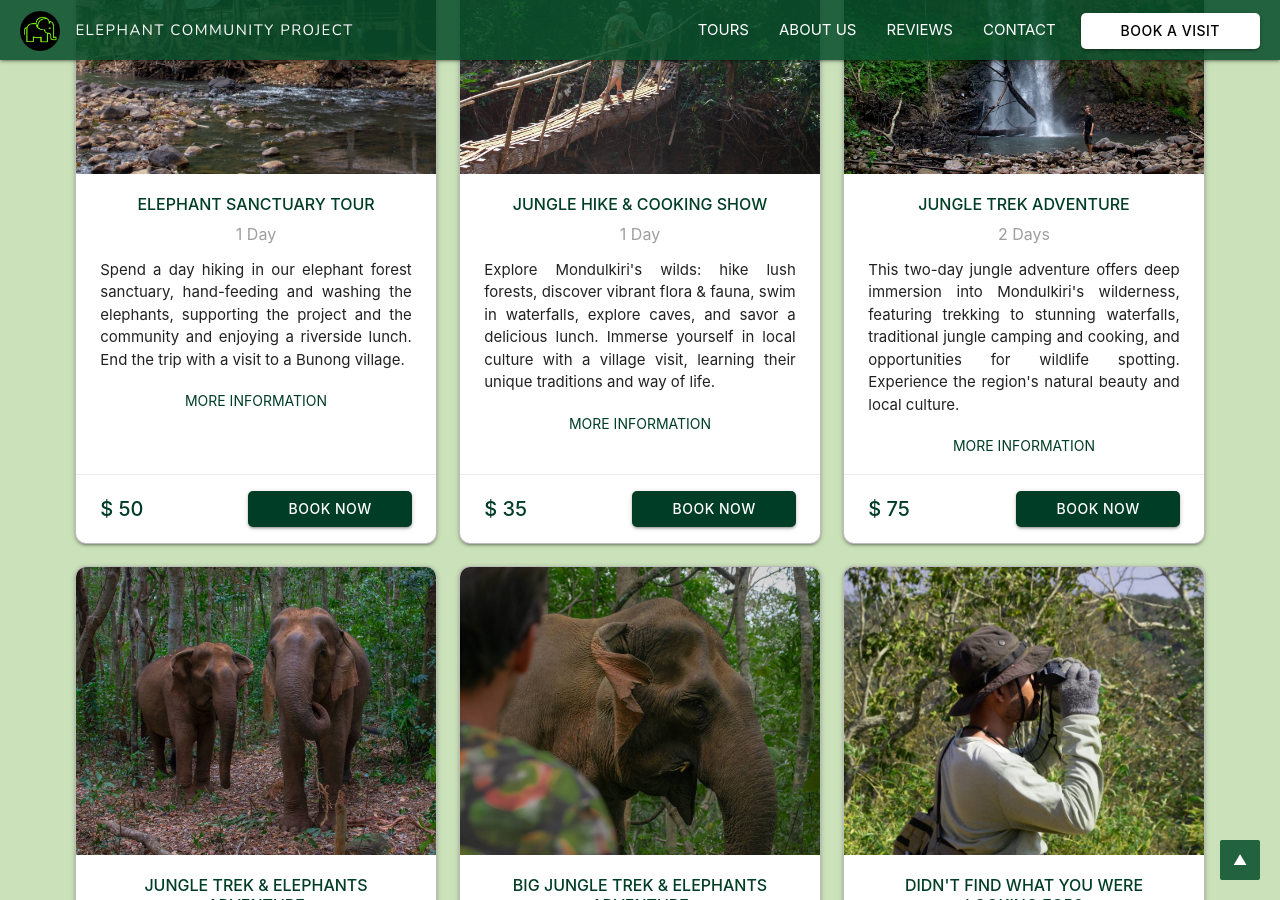
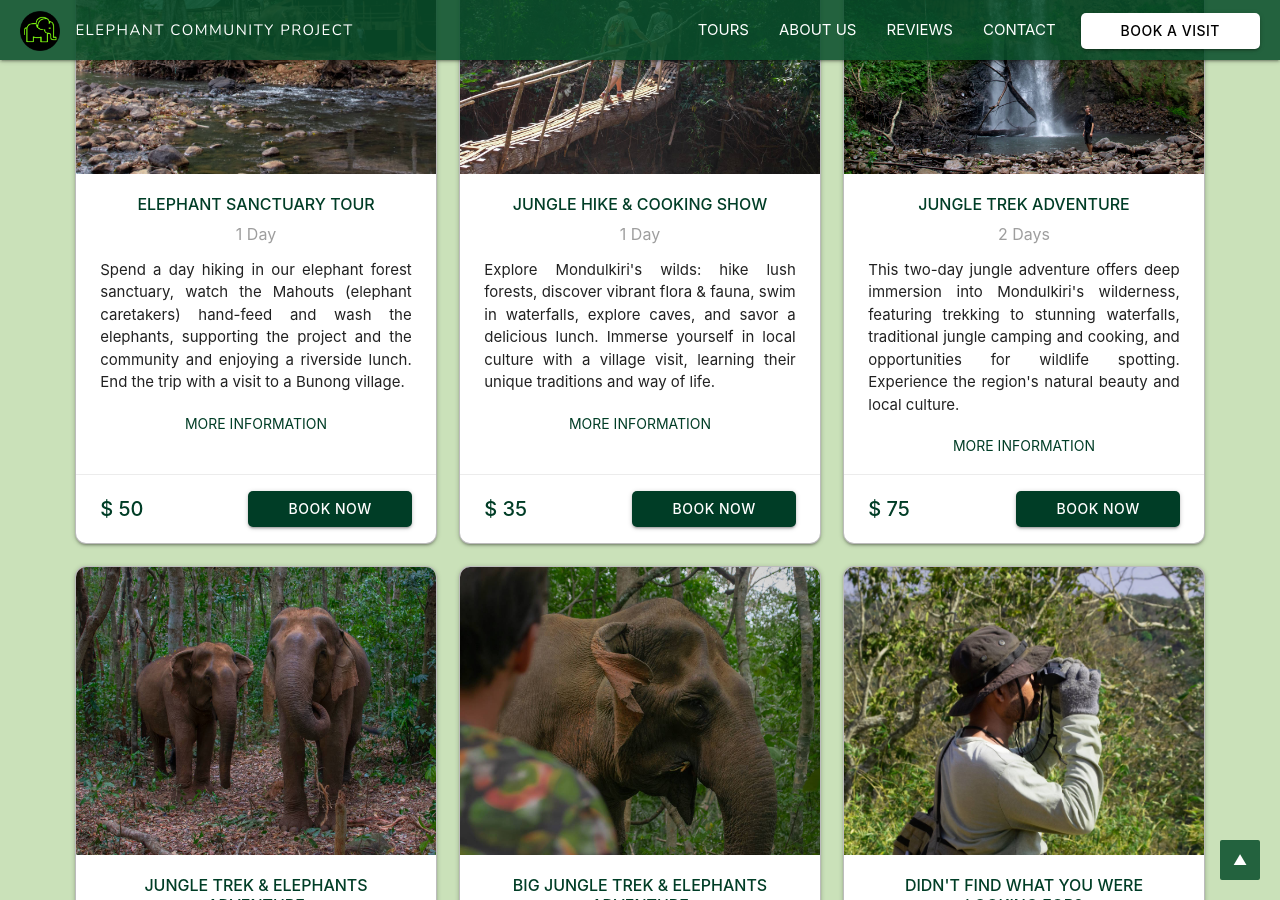
Before and after one commit to yong-lim/elephant, a Jekyll site: the page built from index.md, in a window 1280 px wide and 900 px high, scrolled down 1174 px. Built offline with Jekyll 4.4.1, drawn with Linux system fonts in a browser that asks for light colours; nearby versions of some CDN libraries.

Commit message:
Reword so that visitors can't interact with elephants but the Mahouts can

```diff
--- a/_data/tours.yml
+++ b/_data/tours.yml
@@ -3,13 +3,13 @@
   price: "$ 50"
   code: "e"
   btn-text: "Book Now"
-  short-description: "Spend a day hiking in our elephant forest sanctuary, hand-feeding and washing the elephants, supporting the project and the community and enjoying a riverside lunch. End the trip with a visit to a Bunong village."
+  short-description: "Spend a day hiking in our elephant forest sanctuary, watch the Mahouts (elephant caretakers) hand-feed and wash the elephants, supporting the project and the community and enjoying a riverside lunch. End the trip with a visit to a Bunong village."
   description:
   highlights: >
     Spend a day at the working elephant rescue sanctuary.
     <br>Contribute to the rehabilitation of working elephants and a community-based conservation project in Mondulkiri.
     <br>Hike through local forests and natural habitats.
-    <br>Hand-feed elephants and observe them in their natural habitat. No performance tricks or elephant riding are offered.
+    <br>Watch the Mahouts (elephant caretakers) hand-feed the elephants and observe them in their natural habitat. No performance tricks or elephant riding are offered.
     <br>Enjoy a lunch break at the sanctuary's base camp by the O'tey River, with the opportunity to swim at a waterfall.
     <br>Visit an indigenous village and learn about their unique culture and traditions.
   itinerary: >
@@ -17,11 +17,11 @@
     We travel south to our Elephant Sanctuary Forest (12 km / 20 min).
     The drive offers scenic views of the community forest which our project helps to protect.
     <br><b>9:00 AM:</b> We begin with a short hike down the valley. Before meeting the elephants, the guide explains the safety rules, the project goals and the importance of protecting Mondulkiri’s wildlife and habitat.
-    We meet and feed the elephants and follow them to observe how they roam freely and eat in the jungle. We observe their natural behaviors, such as how they consume bamboo, grasses, and various plant roots for natural medicine.
+    We meet and enjoy watching the Mahouts feed the elephants and follow them to observe how they roam freely and eat in the jungle. We observe their natural behaviors, such as how they consume bamboo, grasses, and various plant roots for natural medicine.
     This is an excellent opportunity to capture photos of the elephants in their natural environment.
     <br><b>12:00 PM:</b> We hike to the Sanctuary’s base area, located by the river, to enjoy a local meal. After lunch, you can ask all the questions you have to the guide and relax in a hammock while enjoying jungle views.
     You might spot birds and other wildlife, and you can swim at our beautiful waterfall.
-    <br><b>2:00 PM:</b> The mahouts (caretakers) guide the elephants into the water for their daily shower and mud bath. The elephants enjoy grooming, scratching against trees, and playing in the mud. You can swim with the elephants, it is an unforgettable (and potentially messy) experience.
+    <br><b>2:00 PM:</b> The Mahouts (elephant caretakers) guide the elephants into the water for their daily shower and mud bath. The elephants enjoy grooming, scratching against trees, and playing in the mud. You can watch the elephants swim in the river, it is an unforgettable (and potentially messy) experience.
     Mud coating is essential for keeping an elephant’s skin moist, protected, and healthy.
     <br><b>3:00 PM:</b> We say goodbye to the elephants and the Sanctuary team, and we hike out of the forest back to the car and drive to the Bunong minority village (Putang).
     You receive a warm welcome from the villagers and can explore the traditional Bunong houses to gain insight into their village life. The guide tour explains, translates and answers any questions you may have about the Bunong people.
@@ -137,12 +137,12 @@
     <br><b>8:30 AM:</b> We visit the village and learn about the houses and Bunong culture.
     <br><b>9:30 AM:</b> We begin walking into the valley to visit the elephants' habitat.
     <br><b>10:00 AM:</b> Before meeting the elephants, the guide explains the safety rules, the project goals and the importance of protecting Mondulkiri’s wildlife and habitat.
-    We meet and feed the elephants and follow them to observe how they roam freely and eat in the jungle. We observe their natural behaviors, such as how they consume bamboo, grasses, and various plant roots for natural medicine.
+    We meet and enjoy watching the Mahouts feed the elephants and follow them to observe how they roam freely and eat in the jungle. We observe their natural behaviors, such as how they consume bamboo, grasses, and various plant roots for natural medicine.
     This is an excellent opportunity to capture photos of the elephants in their natural environment.
     <br><b>12:30 PM:</b> We have lunch by the river and enjoy jungle-cooked food prepared by a Bunong family.
-    <br><b>1:00 PM:</b> You can ask all the questions you have to the guide and share experiences with the community to help improve the project. The guide shares information about elephant history, the mahouts' lives, elephant care, and Bunong life.
+    <br><b>1:00 PM:</b> You can ask all the questions you have to the guide and share experiences with the community to help improve the project. The guide shares information about elephant history, the Mahouts' lives, elephant care, and Bunong life.
     <br><b>1:30 PM:</b> You can swim at a nearby waterfall and relax.
-    <br><b>2:00 PM:</b> The elephants come to the river to be washed. You can help the mahouts, and then watch the elephants enjoy bathing themselves.
+    <br><b>2:00 PM:</b> The elephants come to the river to be washed. You can help the Mahouts, and then watch the elephants enjoy bathing themselves.
     <br><b>3:30 PM:</b> We walk back to the car and drive to a coffee plantation, where we will visit and see tropical fruits like coffee and avocados.
     <br><b>5:00 PM:</b> We arrive back in Sen Monorom.
 
@@ -161,7 +161,7 @@
     <br>Homestay in Putang village, including a traditional dinner, Bunong wine, and sleeping in a traditional house.
     <br>Visit a Bunong village and learn about their culture.
     <br>Ethical elephant encounter: feeding, observing natural behaviors, and bathing.
-    <br>Learning about elephant history, mahout life, and Bunong traditions.
+    <br>Learning about elephant history, Mahout life, and Bunong traditions.
     <br>Lunch with the local community.
   itinerary: >
     <b>Day 1: Jungle Trekking #1</b>
@@ -202,7 +202,7 @@
     We meet and feed the elephants and follow them to observe how they roam freely and eat in the jungle. We observe their natural behaviors, such as how they consume bamboo, grasses, and various plant roots for natural medicine.
     <br><b>12:00 PM</b> We hike to the Sanctuary’s base area, located by the river, to enjoy a local meal. After lunch, you can ask all the questions you have to the guide and relax in a hammock while enjoying jungle views.
     You might spot birds and other wildlife, and you can swim at our beautiful waterfall.
-    <br><b>2:00 PM</b> The mahouts (caretakers) guide the elephants into the water for their daily shower and mud bath. The elephants enjoy grooming, scratching against trees, and playing in the mud. You can swim with the elephants, it is an unforgettable (and potentially messy) experience.
+    <br><b>2:00 PM</b> The Mahouts (elephant caretakers) guide the elephants into the water for their daily shower and mud bath. The elephants enjoy grooming, scratching against trees, and playing in the mud. You can watch the elephants swim in the river, it is an unforgettable (and potentially messy) experience.
     <br><b>3:00 PM</b> We say goodbye to the elephants and the Sanctuary team, and we hike out of the forest back to the car and drive to a coffee plantation to see tropical fruits like coffee and avocados.
     <br><b>5:00 PM:</b> We arrive back in Sen Monorom.
 
```
